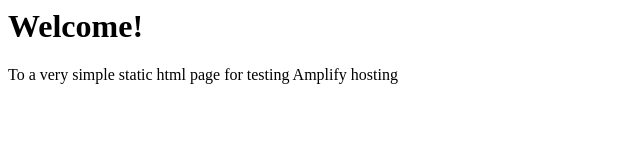
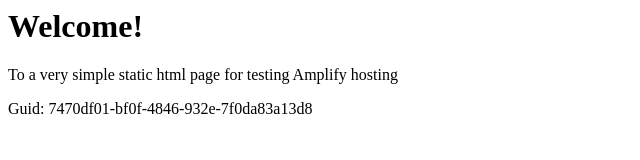
Before and after one commit to aws-aemilia-cdg/Github-PR-Commit-Integration-Test-DoNotTouch-v1-prod-eu-west-3, a website: page src/index.html in a window 1280 px wide. Shown: the whole page, without its empty margins (0-640 px from the left). Drawn offline with Linux system fonts and the light colour scheme.

Commit message:
commit from integ tests

```diff
--- a/src/index.html
+++ b/src/index.html
@@ -1,3 +1,5 @@
+
+
 <html lang="en">
 
 <head>
@@ -10,6 +12,6 @@
 <body>
     <h1>Welcome!</h1>
     <p>To a very simple static html page for testing Amplify hosting</p>
-</body>
+    <p>Guid: 7470df01-bf0f-4846-932e-7f0da83a13d8</p></body>
 
 </html>
```
